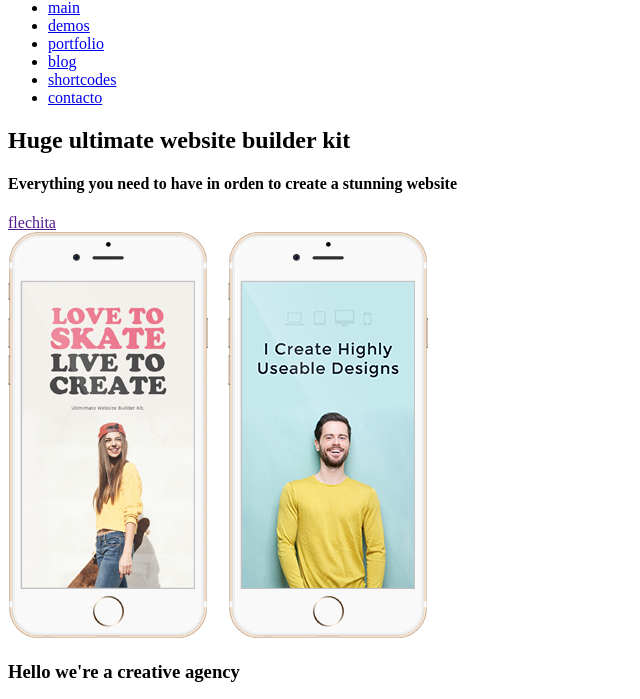
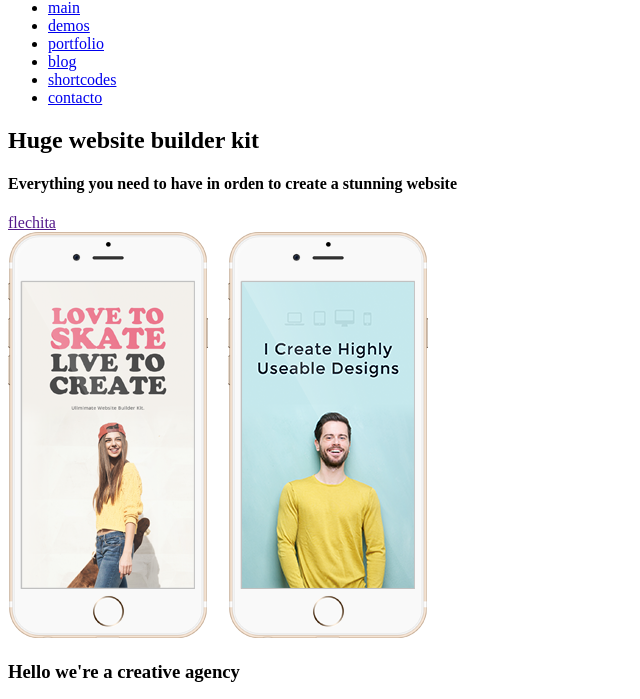
Before and after one commit to lucasgallucci/clase1sabado, a plain HTML site: page index.html in a window 1280 px wide. Shown: the part 82-781 px from the top of the page, without its empty margins (0-640 px from the left). Drawn offline with Linux system fonts and the light colour scheme.

Commit message:
cambios de texto

```diff
--- a/index.html
+++ b/index.html
@@ -22,7 +22,7 @@
 		</nav>
 
 		<article>
-			<h1>Huge ultimate website builder kit</h1>
+			<h1>Huge website builder kit</h1>
 			<h4>Everything you need to have in orden to create a stunning website</h4>
 			<a href="">flechita</a>
 		</article>
```
